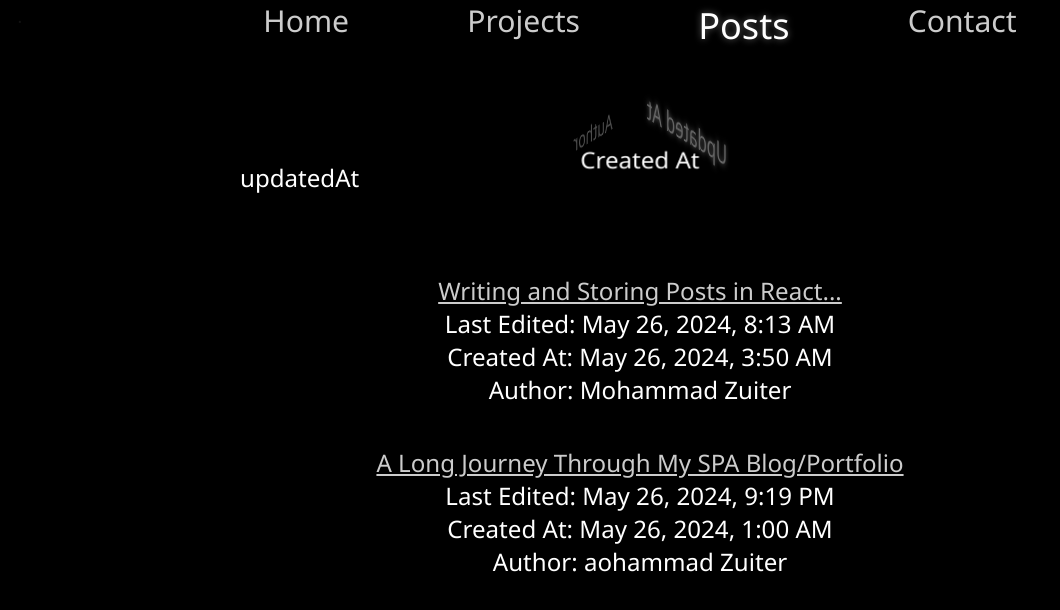
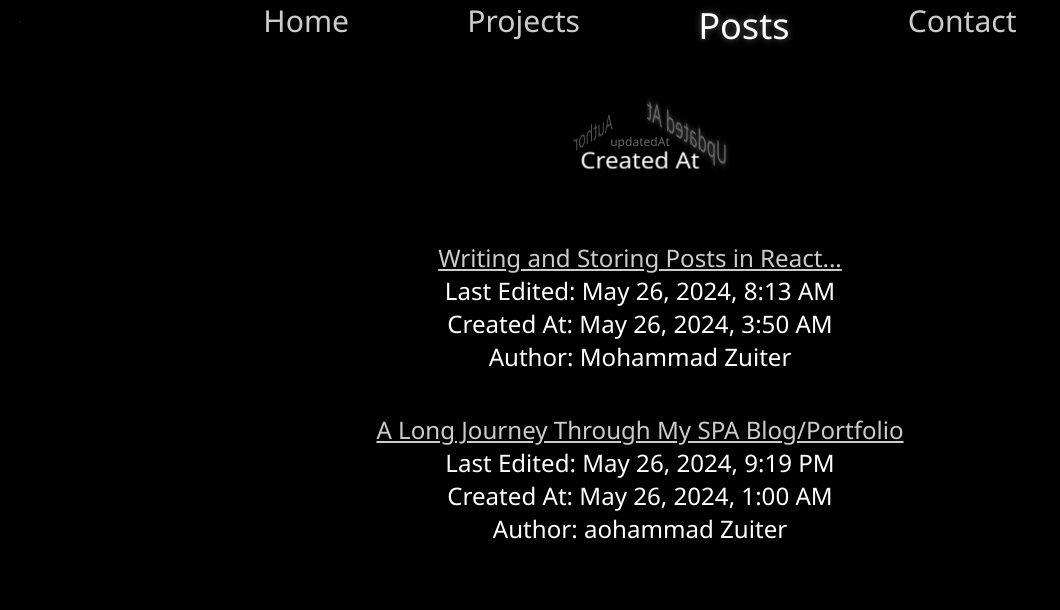
Before and after one commit to moefingers/moefingers.github.io, a React (Vite) app: page /#/Posts in a window 1280 px wide. Shown: the top 610 px of the page, without its empty margins (0-1060 px from the left). Built offline with nearby package versions, Linux system fonts and the light colour scheme.

Commit message:
added selection preview in spinner

```diff
--- a/src/assets/styles/mouse-over-spinner.css
+++ b/src/assets/styles/mouse-over-spinner.css
@@ -9,6 +9,21 @@ div.mouse-over-spinner-container {
     transform: translate(-50%, 0%)
 
 }
+
+div.mouse-over-spinner-selected{
+    position: absolute;
+    left: 50%;
+    top: 50%;
+    transform: translate(-50%, -50%);
+
+    font-size: calc( var(--font-size-factor-px) * 8 ) !important;
+    opacity:  .4;
+
+}
+div.mouse-over-spinner-container:hover div.mouse-over-spinner-selected{
+    opacity:  1;
+}
+
 
 div.mouse-over-spinner-container:hover {
     background-color: var(--background-color-secondary);
--- a/src/components/MouseOverSpinner.jsx
+++ b/src/components/MouseOverSpinner.jsx
@@ -49,7 +49,7 @@ export default function MouseOverSpinner({textArray, state=false, setState=false
 
     return (
         <div className="mouse-over-spinner-container" onMouseMove={handleMouseMoveOnSpinner} onMouseEnter={() => setMoving(true)} onMouseLeave={() => setMoving(false)}>
-
+            <div className="mouse-over-spinner-selected">{state.toString()}</div>
             {textArray.map((text, index) => {
                 return (<div style={{
                     // 0.7 * Math.sin((Math.PI * 2 * X) + 1.5) + 0.7  // to have a curve that exceeds 1 across a region around x = 0 rather than at a point
--- a/src/pages/PostIndex.jsx
+++ b/src/pages/PostIndex.jsx
@@ -31,7 +31,7 @@ export default function PostIndex() {
     return (
         <div className="post-index-page-container">
             <MouseOverSpinner textArray={[{"Created At": "createdAt"},{"Updated At": "updatedAt"}, {"Author": "author"}]} state={sortBy} setState={setSortBy} stateIsArrayOrString="string"/>
-            <div>{sortBy.toString()}</div>
+
             <ul>
                 {sortedPosts.filter(({ hide }) => !hide).map((post, index) =>
                     <li key={index}>
```
